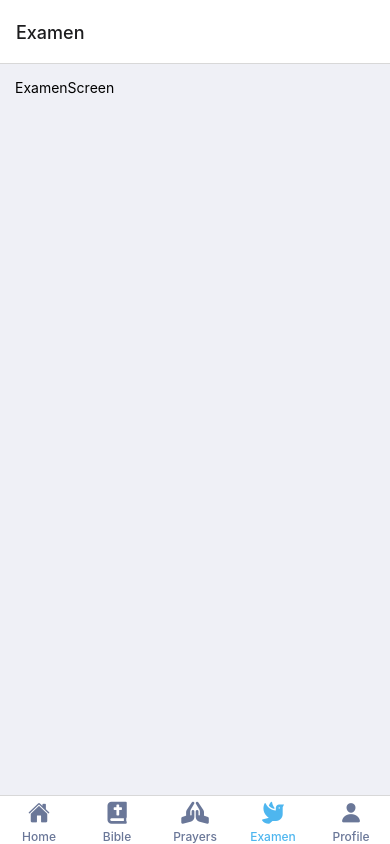
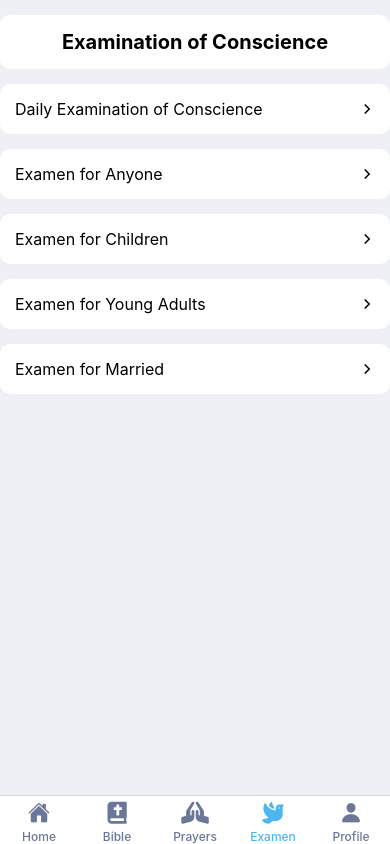
Before and after one commit to iCatholicApp/icatholic, a React Native app: screen /Examen in a window 390 px wide. Built offline with nearby package versions, Linux system fonts and the light colour scheme.

Commit message:
Many more components, just need checklist for examen and import list of examens

```diff
--- /dev/null
+++ b/src/components/Buttons/IconButton.js
@@ -0,0 +1,22 @@
+import React from "react";
+import { TouchableOpacity } from "react-native";
+import Icon from "../Icons";
+
+export default function IconButton(props) {
+    const { size, name, iconStyle, buttonStyle, type, color, onPress } = props;
+    return (
+        <TouchableOpacity
+            style={buttonStyle}
+            onPress={onPress}
+            activeOpacity={0.6}
+        >
+            <Icon
+                type={type}
+                name={name}
+                size={size}
+                color={color}
+                style={iconStyle}
+            />
+        </TouchableOpacity>
+    );
+}
--- /dev/null
+++ b/src/components/Card.js
@@ -0,0 +1,19 @@
+import React from "react";
+import { StyleSheet, Text, View } from "react-native";
+// import colors from "../theme/colors";
+
+export default function Card(props) {
+    const { style, children } = props;
+
+    return <View style={[style, styles.container]}>{children}</View>;
+}
+
+const styles = StyleSheet.create({
+    container: {
+        justifyContent: "center",
+        alignContent: "center",
+        borderRadius: 10,
+        padding: 15,
+        backgroundColor: "white",
+    },
+});
--- a/src/components/TextArea.js
+++ b/src/components/TextArea.js
@@ -8,14 +8,14 @@ export default function TextArea(props) {
     return (
         <View style={[style, styles.container]}>
             {title && <Text style={[titleStyle, styles.title]}>{title}</Text>}
-            <Text style={[styles.text, textStyle]}>{text}</Text>
+            {text && <Text style={[styles.text, textStyle]}>{text}</Text>}
         </View>
     );
 }
 
 const styles = StyleSheet.create({
     container: {
-        justifyContent: "center",
+        // justifyContent: "center",
         alignContent: "center",
         borderRadius: 10,
         padding: 15,
@@ -23,7 +23,11 @@ const styles = StyleSheet.create({
     },
     text: {
         alignSelf: "center",
-        fontSize: 16,
-        // color: colors.neutral20,
+        fontSize: 14,
+    },
+    title: {
+        alignSelf: "center",
+        fontSize: 20,
+        fontWeight: "bold",
     },
 });
--- a/src/components/index.js
+++ b/src/components/index.js
@@ -1,7 +1,9 @@
 import Button from "./Buttons/Button";
+import Card from "./Card";
 import RoundButton from "./Buttons/RoundButton";
 import WideButton from "./Buttons/WideButton";
 import Icon from "./Icons";
+import IconButton from "./Buttons/IconButton";
 import TextArea from "./TextArea";
 
-export { Button, RoundButton, WideButton, Icon, TextArea };
+export { Button, Card, RoundButton, WideButton, Icon, IconButton, TextArea };
--- a/src/navigation/AppNavigator.js
+++ b/src/navigation/AppNavigator.js
@@ -1,24 +1,23 @@
-import React from "react";
-import { SafeAreaView, StyleSheet } from "react-native";
+import React, { Fragment } from "react";
+import { SafeAreaView } from "react-native";
 import { NavigationContainer } from "@react-navigation/native";
 import { StatusBar } from "expo-status-bar";
 
+import colors from "../theme/colors";
 import TabNavigator from "./TabNavigator";
 
 export default function AppNavigator() {
     return (
-        <SafeAreaView style={styles.container}>
-            <NavigationContainer>
-                <StatusBar style="auto" />
-                <TabNavigator />
-            </NavigationContainer>
-        </SafeAreaView>
+        <Fragment>
+            <SafeAreaView
+                style={{ flex: 0, backgroundColor: colors.neutral95 }}
+            />
+            <SafeAreaView style={{ flex: 1, backgroundColor: colors.white }}>
+                <NavigationContainer>
+                    <StatusBar style="auto" />
+                    <TabNavigator />
+                </NavigationContainer>
+            </SafeAreaView>
+        </Fragment>
     );
 }
-
-const styles = StyleSheet.create({
-    container: {
-        flex: 1,
-        backgroundColor: "#fff", // color of status bar
-    },
-});
--- /dev/null
+++ b/src/navigation/ExamenNavigator.js
@@ -0,0 +1,21 @@
+import React from "react";
+import { createNativeStackNavigator } from "@react-navigation/native-stack";
+import { ExamenScreen, ExamenQuestionScreen } from "../screens";
+
+export default function ExamenNavigator() {
+    const ExamenStack = createNativeStackNavigator();
+
+    return (
+        <ExamenStack.Navigator
+            screenOptions={{
+                headerShown: false,
+            }}
+        >
+            <ExamenStack.Screen name="Examen Page" component={ExamenScreen} />
+            <ExamenStack.Screen
+                name="Examination"
+                component={ExamenQuestionScreen}
+            />
+        </ExamenStack.Navigator>
+    );
+}
--- a/src/navigation/TabNavigator.js
+++ b/src/navigation/TabNavigator.js
@@ -11,6 +11,7 @@ import {
     PrayScreen,
     ProfileScreen,
 } from "../screens";
+import ExamenNavigator from "./ExamenNavigator";
 
 export default function TabNavigator() {
     const Tab = createBottomTabNavigator();
@@ -22,7 +23,7 @@ export default function TabNavigator() {
                 tabBarActiveTintColor: colors.blue400,
                 tabBarInactiveTintColor: colors.neutral50,
                 tabBarLabelStyle: styles.label,
-                // headerShown: false,
+                headerShown: false,
             }}
         >
             <Tab.Screen
@@ -55,7 +56,7 @@ export default function TabNavigator() {
             />
             <Tab.Screen
                 name="Examen"
-                component={ExamenScreen}
+                component={ExamenNavigator}
                 options={{
                     tabBarIcon: ({ color }) => {
                         return <Icon type="fa5" name="dove" color={color} />;
--- /dev/null
+++ b/src/screens/ExamenQuestionScreen.js
@@ -0,0 +1,65 @@
+import React from "react";
+import { StyleSheet, ScrollView, View, Text } from "react-native";
+import colors from "../theme/colors";
+import { Card, Icon, IconButton, TextArea, WideButton } from "../components";
+import { useNavigation } from "@react-navigation/native";
+
+export default function ExamenQuestionScreen() {
+    const navigation = useNavigation();
+
+    return (
+        <ScrollView style={styles.container}>
+            <View style={styles.child}>
+                <Card style={styles.card}>
+                    <IconButton
+                        type="ion"
+                        name="chevron-back"
+                        size={26}
+                        iconStyle={styles.backButton}
+                        onPress={() => navigation.navigate("Examen Page")}
+                    />
+                    <Text style={styles.title}>Examination of Conscience</Text>
+                </Card>
+            </View>
+            <Card style={styles.body}>
+                <TextArea text="text" />
+                <TextArea text="text" />
+                <TextArea text="text" />
+                <TextArea text="text" />
+                <TextArea text="text" />
+                <TextArea text="text" />
+                <TextArea text="text" />
+                <TextArea text="text" />
+                <TextArea text="text" />
+                <TextArea text="text" />
+                <TextArea text="text" />
+                <TextArea text="text" />
+                <TextArea text="text" />
+            </Card>
+        </ScrollView>
+    );
+}
+
+const styles = StyleSheet.create({
+    container: {
+        flex: 1,
+        backgroundColor: colors.neutral95,
+        padding: 15,
+        columnGap: 5,
+        // paddingVertical: gap,
+    },
+    card: {
+        alignItems: "center",
+        flexDirection: "row",
+    },
+    body: {},
+    title: {
+        flex: 1,
+        textAlign: "center",
+        fontSize: 18,
+    },
+
+    child: {
+        paddingVertical: 15,
+    },
+});
--- a/src/screens/ExamenScreen.js
+++ b/src/screens/ExamenScreen.js
@@ -1,11 +1,39 @@
 import React from "react";
-import { StyleSheet, ScrollView, Text } from "react-native";
+import { StyleSheet, ScrollView, View } from "react-native";
 import colors from "../theme/colors";
+import { TextArea, WideButton } from "../components";
+import { useNavigation } from "@react-navigation/native";
 
 export default function ExamenScreen() {
+    const navigation = useNavigation();
+    console.log("navigation", navigation);
     return (
         <ScrollView style={styles.container}>
-            <Text>ExamenScreen</Text>
+            <View style={styles.child}>
+                <TextArea
+                    title="Examination of Conscience"
+                    // text="Whether you're ending your day, or preparing yourself to recieve the sacrament of Penance,
+                    // you should thoroughly examen your conscience through prayerfully reflecting on your thoughts, words, and deeds."
+                />
+            </View>
+            <View style={styles.child}>
+                <WideButton
+                    text="Daily Examination of Conscience"
+                    onPress={() => navigation.navigate("Examination")}
+                />
+            </View>
+            <View style={styles.child}>
+                <WideButton text="Examen for Anyone" />
+            </View>
+            <View style={styles.child}>
+                <WideButton text="Examen for Children" />
+            </View>
+            <View style={styles.child}>
+                <WideButton text="Examen for Young Adults" />
+            </View>
+            <View style={styles.child}>
+                <WideButton text="Examen for Married" />
+            </View>
         </ScrollView>
     );
 }
@@ -14,6 +42,10 @@ const styles = StyleSheet.create({
     container: {
         flex: 1,
         backgroundColor: colors.neutral95,
-        padding: 15,
+        flexDirection: "column",
+        paddingVertical: 7.5,
+    },
+    child: {
+        paddingVertical: 7.5,
     },
 });
--- a/src/screens/index.js
+++ b/src/screens/index.js
@@ -1,5 +1,6 @@
 import BibleScreen from "./BibleScreen";
 import ExamenScreen from "./ExamenScreen";
+import ExamenQuestionScreen from "./ExamenQuestionScreen";
 import HomeScreen from "./HomeScreen";
 // import MassScreen from "./MassScreen";
 // import MoreScreen from "./MoreScreen";
@@ -10,6 +11,7 @@ import ProfileScreen from "./ProfileScreen";
 export {
     BibleScreen,
     ExamenScreen,
+    ExamenQuestionScreen,
     HomeScreen,
     // MassScreen,
     // MoreScreen,
```
